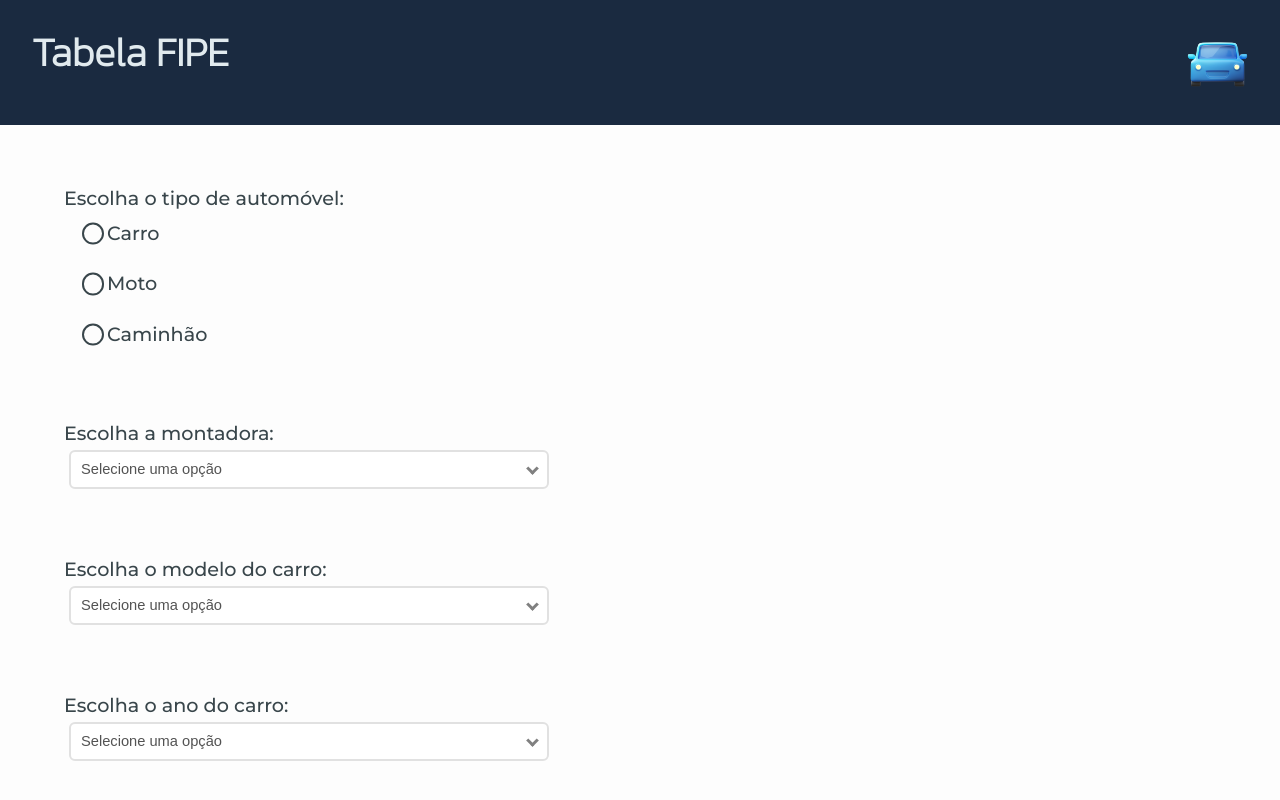
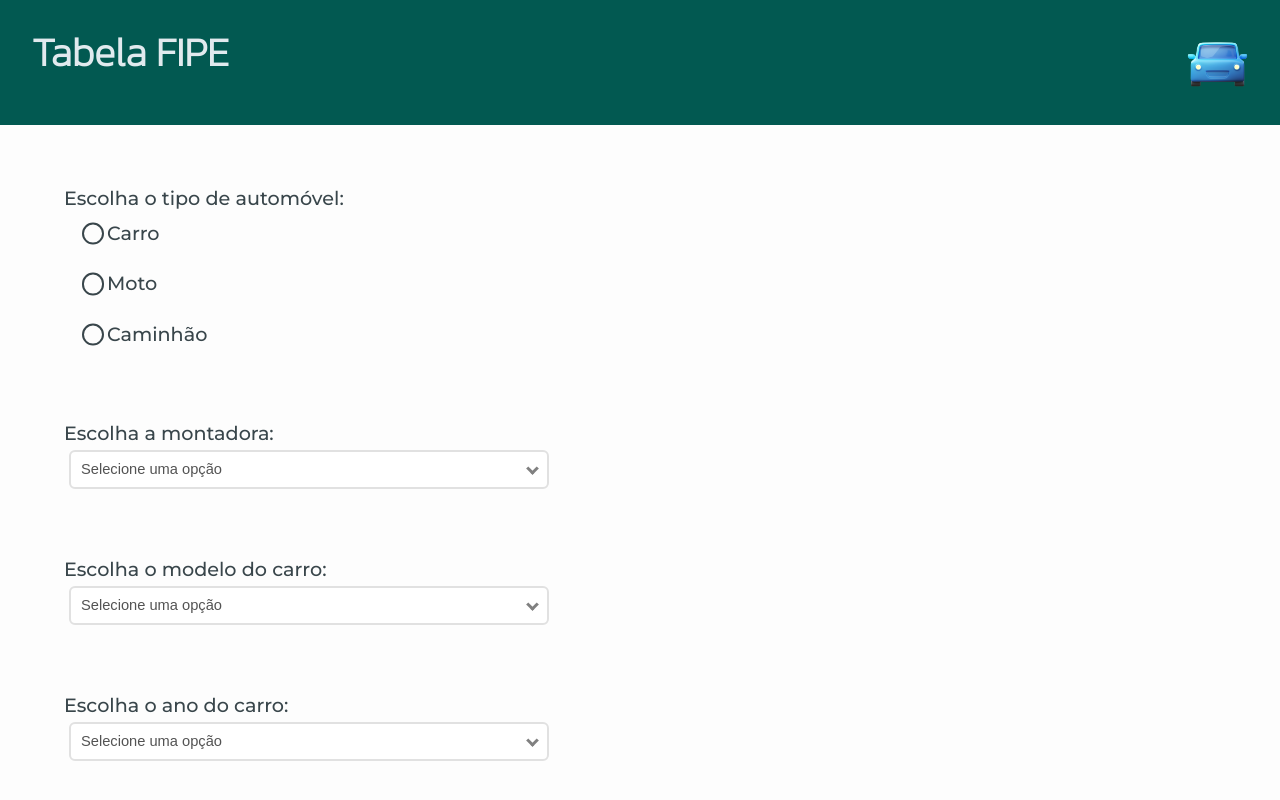
Before and after one commit to carolms23/TabelaFIPE, a plain HTML site: page index.html in a window 1280 px wide. Drawn offline with Linux system fonts and the light colour scheme; no server answers.

Commit message:
Update style.css

```diff
--- a/assets/css/style.css
+++ b/assets/css/style.css
@@ -3,7 +3,7 @@
   }
 :root {
     --main-text-color: #39464B;
-    --main-bg-color:#1A2A40;
+    --main-bg-color:#025951;
     --title-color: #e1eaee;
     --secondary-bg-color: #fdfdfd;
     --title-font: 'Kanit', sans-serif;;
```
